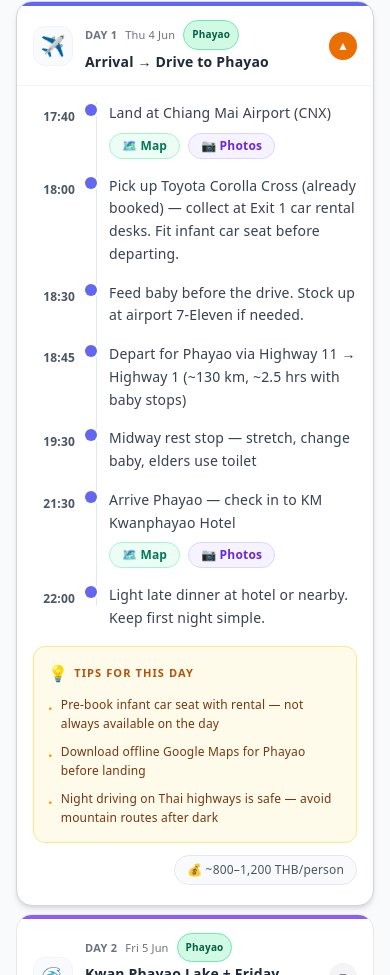
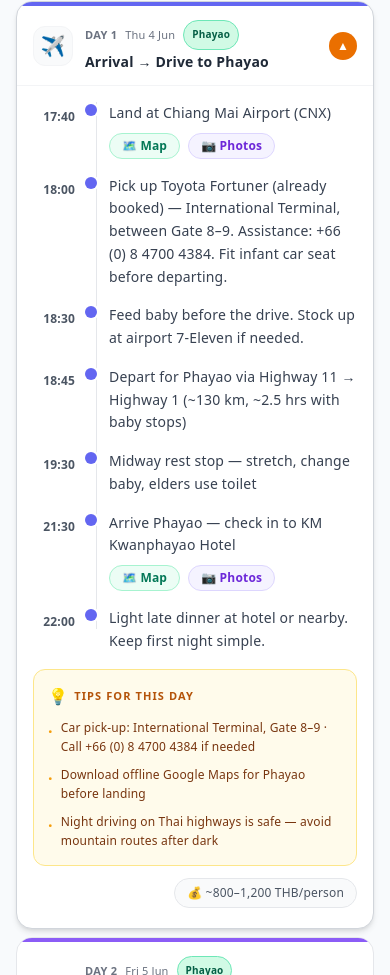
Before and after one commit to athipaty/thailandtrip2026, a React (Vite) app: page / in a window 390 px wide. Shown: the part 793-1768 px from the top of the page. Built offline with nearby package versions, Linux system fonts and the light colour scheme.

Commit message:
Update car to Toyota Fortuner, add Gate 8-9 pick-up location and assistance phone

```diff
--- a/src/data/itinerary.js
+++ b/src/data/itinerary.js
@@ -28,7 +28,7 @@ export const days = [
     title: 'Arrival → Drive to Phayao', emoji: '✈️', theme: 'arrival',
     activities: [
       { time: '17:40', label: 'Land at Chiang Mai Airport (CNX)', name: 'Chiang Mai Airport', coords: [18.768, 98.963], wiki: 'Chiang_Mai_International_Airport' },
-      { time: '18:00', label: 'Pick up Toyota Corolla Cross (already booked) — collect at Exit 1 car rental desks. Fit infant car seat before departing.' },
+      { time: '18:00', label: 'Pick up Toyota Fortuner (already booked) — International Terminal, between Gate 8–9. Assistance: +66 (0) 8 4700 4384. Fit infant car seat before departing.' },
       { time: '18:30', label: 'Feed baby before the drive. Stock up at airport 7-Eleven if needed.' },
       { time: '18:45', label: 'Depart for Phayao via Highway 11 → Highway 1 (~130 km, ~2.5 hrs with baby stops)' },
       { time: '19:30', label: 'Midway rest stop — stretch, change baby, elders use toilet' },
@@ -44,7 +44,7 @@ export const days = [
       ] },
       { time: '22:00', label: 'Light late dinner at hotel or nearby. Keep first night simple.' },
     ],
-    tips: ['Pre-book infant car seat with rental — not always available on the day', 'Download offline Google Maps for Phayao before landing', 'Night driving on Thai highways is safe — avoid mountain routes after dark'],
+    tips: ['Car pick-up: International Terminal, Gate 8–9 · Call +66 (0) 8 4700 4384 if needed', 'Download offline Google Maps for Phayao before landing', 'Night driving on Thai highways is safe — avoid mountain routes after dark'],
     budget: '~800–1,200 THB/person',
   },
   {
@@ -108,7 +108,7 @@ export const days = [
       { time: '15:00', label: 'Settle in, afternoon rest for everyone' },
       { time: '18:30', label: 'Easy dinner near Nong Chom — local restaurant within walking distance' },
     ],
-    tips: ['Route B (Hwy 120) is scenic but winding — go slowly', 'Keep the Toyota Corolla Cross for Chiang Mai days — return it on Day 10 at CNX'],
+    tips: ['Route B (Hwy 120) is scenic but winding — go slowly', 'Keep the Toyota Fortuner for Chiang Mai days — return it on Day 10 at CNX'],
     budget: '~500–800 THB/person (fuel + lunch)',
   },
 
@@ -177,7 +177,7 @@ export const days = [
     activities: [
       { time: '08:00', label: 'Hotel breakfast' },
       { time: '09:00', label: 'Final pack, check out' },
-      { time: '09:30', label: 'Drive Toyota Corolla Cross to CNX Airport — return rental car before check-in. Allow extra time at the return desk.', name: 'Chiang Mai Airport', coords: [18.768, 98.963], wiki: 'Chiang_Mai_International_Airport' },
+      { time: '09:30', label: 'Drive Toyota Fortuner to CNX Airport — return rental car before check-in. Allow extra time at the return desk.', name: 'Chiang Mai Airport', coords: [18.768, 98.963], wiki: 'Chiang_Mai_International_Airport' },
       { time: '10:00', label: 'Check-in — allow extra time for baby gear (stroller check) and elderly assistance' },
       { time: '11:00', label: 'Security and departure gate' },
       { time: '12:10', label: 'Scoot TR418 departs CNX → SIN · ref: FFQ7Rx' },
@@ -214,9 +214,9 @@ export const essentials = [
   {
     category: 'Car Rental (CNX Airport)',
     items: [
-      'Toyota Corolla Cross — compact SUV, seats 5 (4 adults + baby car seat)',
-      'Already booked — collect at Exit 1: Hertz / Sixt / Avis / Budget',
-      'Boot may be tight with stroller + 5 bags — pack light or use roof carrier',
+      'Toyota Fortuner — 7-seat SUV, plenty of boot space for stroller + luggage',
+      'Already booked — International Terminal, Gate 8–9',
+      'Assistance phone: +66 (0) 8 4700 4384',
       'Need: passport + International Driving Permit (IDP)',
       'Plan 1 stop every 1.5–2 hrs for baby and elder comfort',
       'Full-to-full fuel policy — fill before returning',
```
